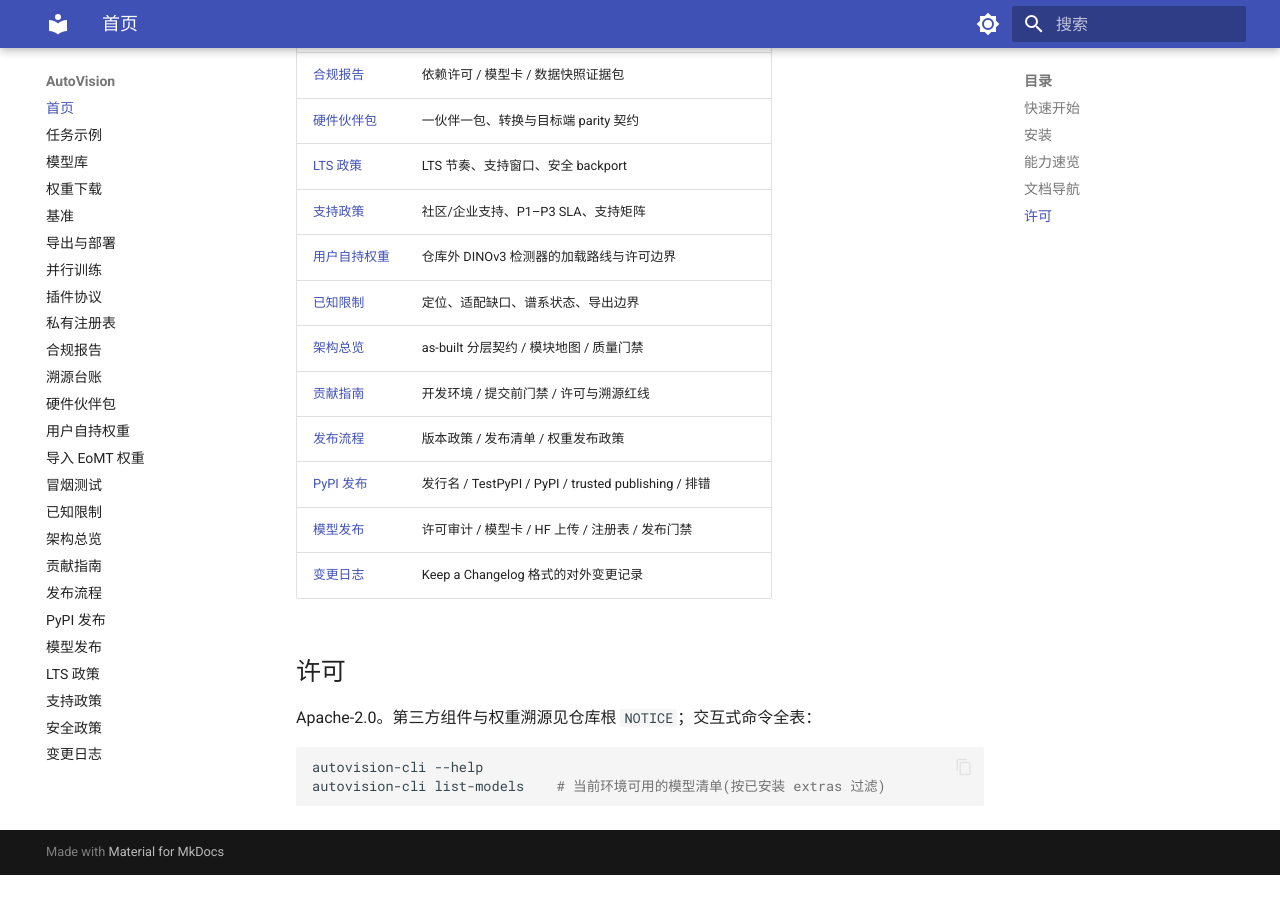
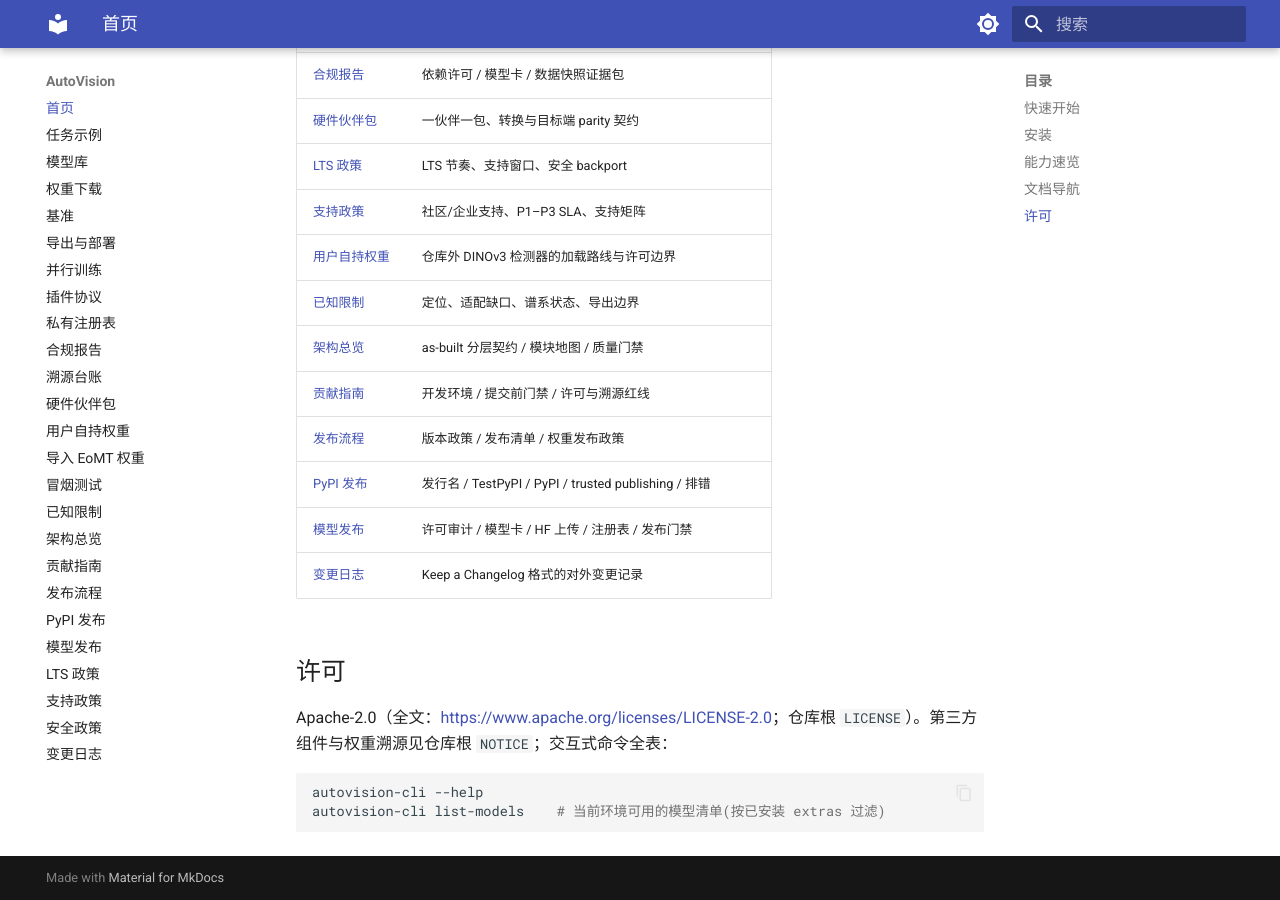
Before and after one commit to Hi-AI-Lab/AutoVision, an MkDocs documentation site: the page built from docs/index.md, in a window 1280 px wide and 900 px high, scrolled down 2582 px. Built offline with MkDocs 1.6.1 and Material for MkDocs 9.7.7, drawn with Linux system fonts in a browser that asks for light colours; before the commit the page ends 3457 px from its top, so only the background shows below that.

Commit message:
docs: replace blocked LICENSE links with portable references
- use code-path references for LICENSE/NOTICE instead of relative file links
- point to the canonical Apache-2.0 text in README, PyPI README and docs index
- add a regression assertion for extensionless blocked links

````diff
--- a/docs/index.md
+++ b/docs/index.md
@@ -110,7 +110,8 @@ CC-BY-NC 4.0 / DINOv3 License 需显式自证接受条款），许可边界见
 
 ## 许可
 
-Apache-2.0。第三方组件与权重溯源见仓库根 `NOTICE`；交互式命令全表：
+Apache-2.0（全文：<https://www.apache.org/licenses/LICENSE-2.0>；仓库根
+`LICENSE`）。第三方组件与权重溯源见仓库根 `NOTICE`；交互式命令全表：
 
 ```bash
 autovision-cli --help
````
Also changed, not shown: README.md (+4 -3 lines), README_PYPI.md (+3 -2 lines), 1 other file.
